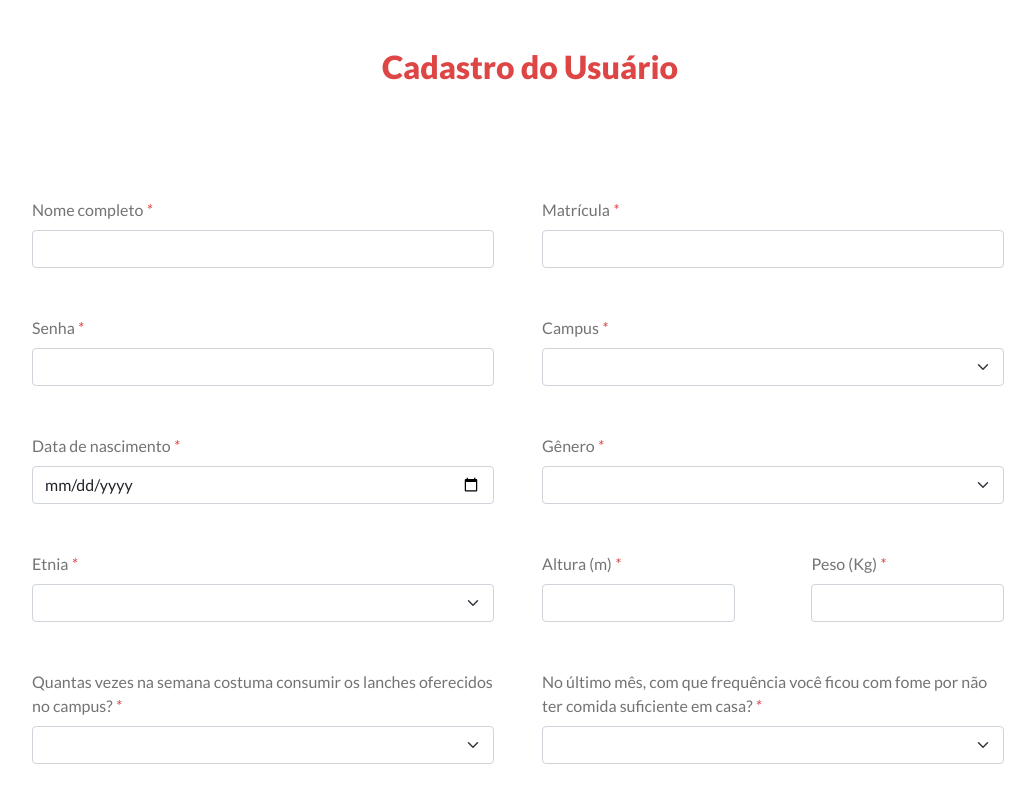
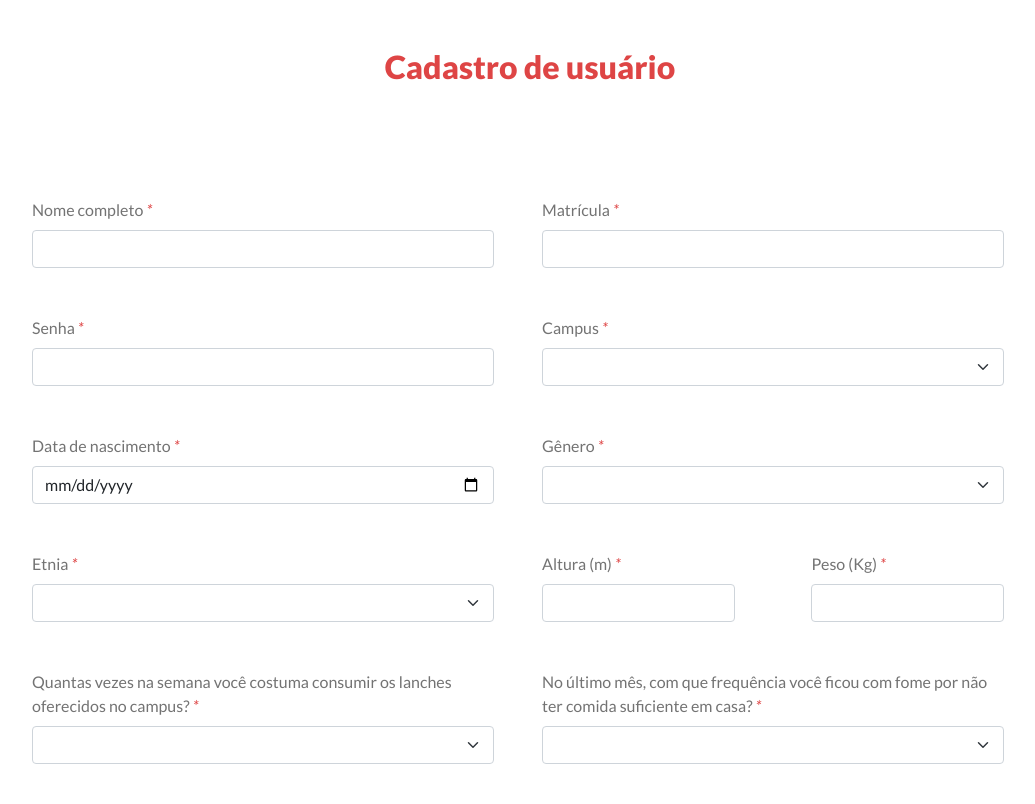
Before and after one commit to letyciap/NutrIF, a CodeIgniter app: page /NutrIF/index.php/aluno/cadastro in a window 1280 px wide. Shown: the top 804 px of the page, without its empty margins (110-1145 px from the left). Run offline with CodeIgniter, Linux system fonts and the light colour scheme; tables that the repository leaves empty or names only in its code hold one stand-in row (values such as "Sample post"); some libraries are stand-ins or nearby versions.

Commit message:
edições de detalhes

```diff
--- a/application/views/aluno/cadastro-aluno.php
+++ b/application/views/aluno/cadastro-aluno.php
@@ -70,7 +70,7 @@
     <main class="conteudo">
       <div class="container">
         <div class='container text-center  mt-5'>
-          <h2 class="text-danger mb-3"><b>Cadastro do Usuário</b></h2>
+          <h2 class="text-danger mb-3"><b>Cadastro de usuário</b></h2>
         </div>
 
         <div class="cadastro">
@@ -157,7 +157,7 @@
               </div>
 
               <div class="col-lg-6 col-12 ">
-                <label class="form-label"> Quantas vezes na semana costuma consumir os lanches oferecidos no campus? <i>*</i></label>
+                <label class="form-label"> Quantas vezes na semana você costuma consumir os lanches oferecidos no campus? <i>*</i></label>
                 <select class="form-select" id="codfreqconsumocampus" name="codfreqconsumocampus" required>
                   <option value=""></option>
                   <?php
```
